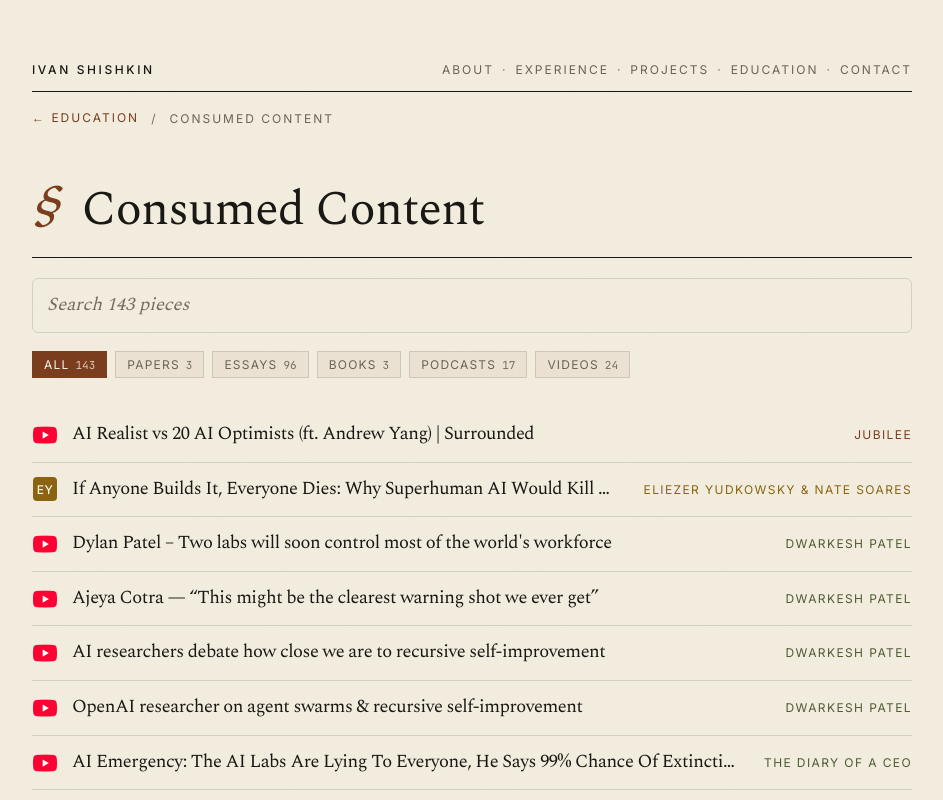
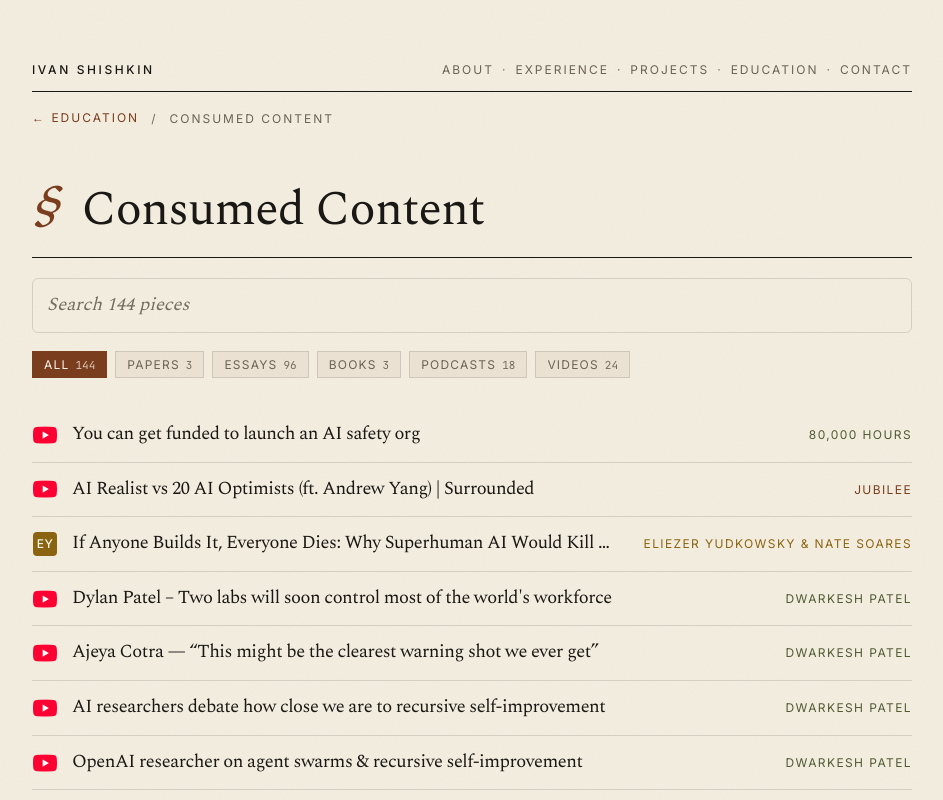
Before and after one commit to Ivan-Shishkin-Dev/Personal_Portfolio_3, a Next.js app: page /consumed-content in a window 1280 px wide. Shown: the top 800 px of the page, without its empty margins (168-1111 px from the left). Built offline with nearby package versions, Linux system fonts and the light colour scheme.

Commit message:
Add 'You can get funded to launch an AI safety org' (80,000 Hours)

```diff
--- a/content/consumed.ts
+++ b/content/consumed.ts
@@ -898,4 +898,10 @@
     url: "https://www.youtube.com/watch?v=020ZvO0FbMM",
     author: "Jubilee",
   },
+  {
+    title: "You can get funded to launch an AI safety org",
+    url: "https://www.youtube.com/watch?v=_UXQxcDzHBs",
+    author: "80,000 Hours",
+    category: "Podcasts",
+  },
 ];
```
